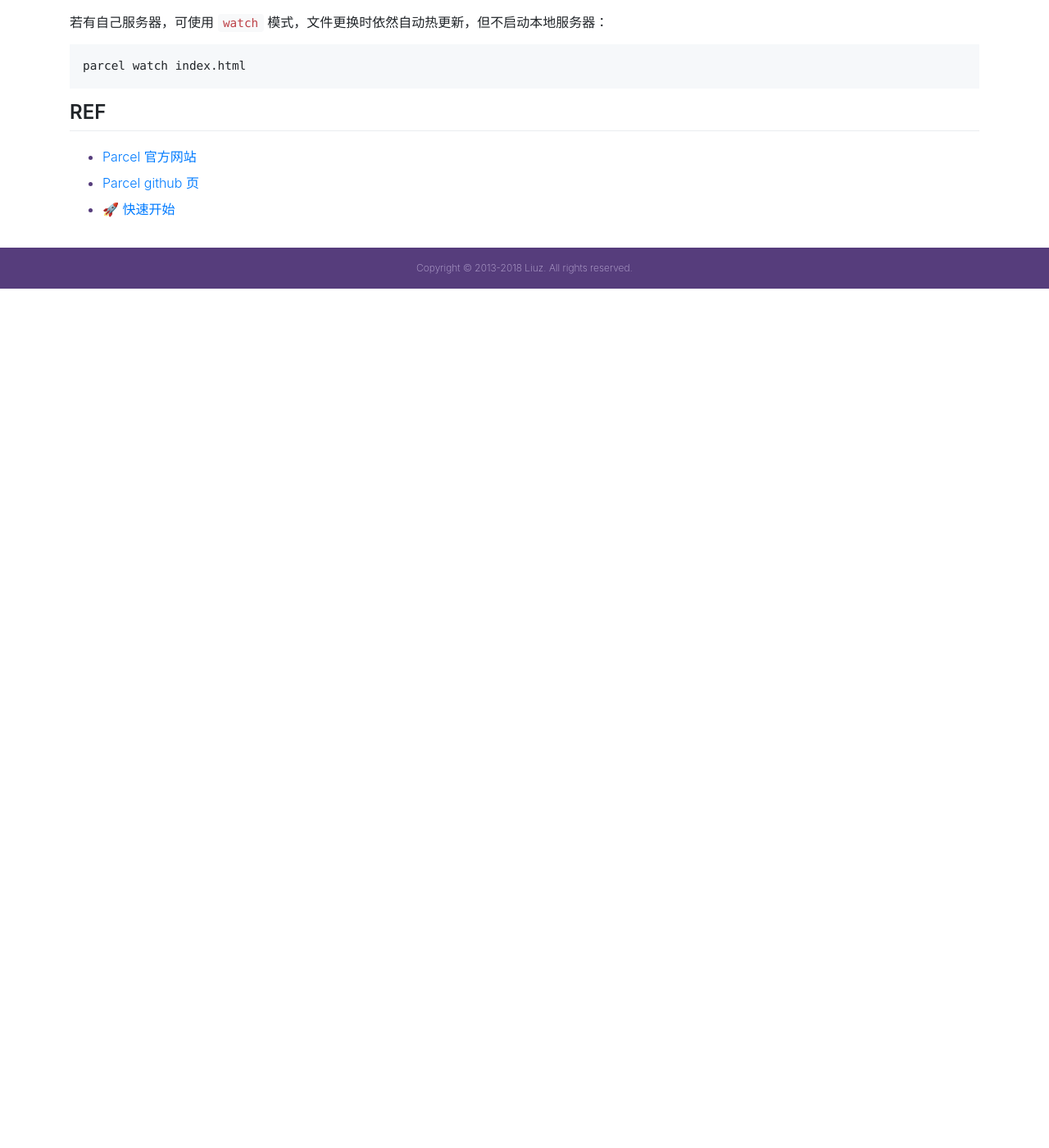
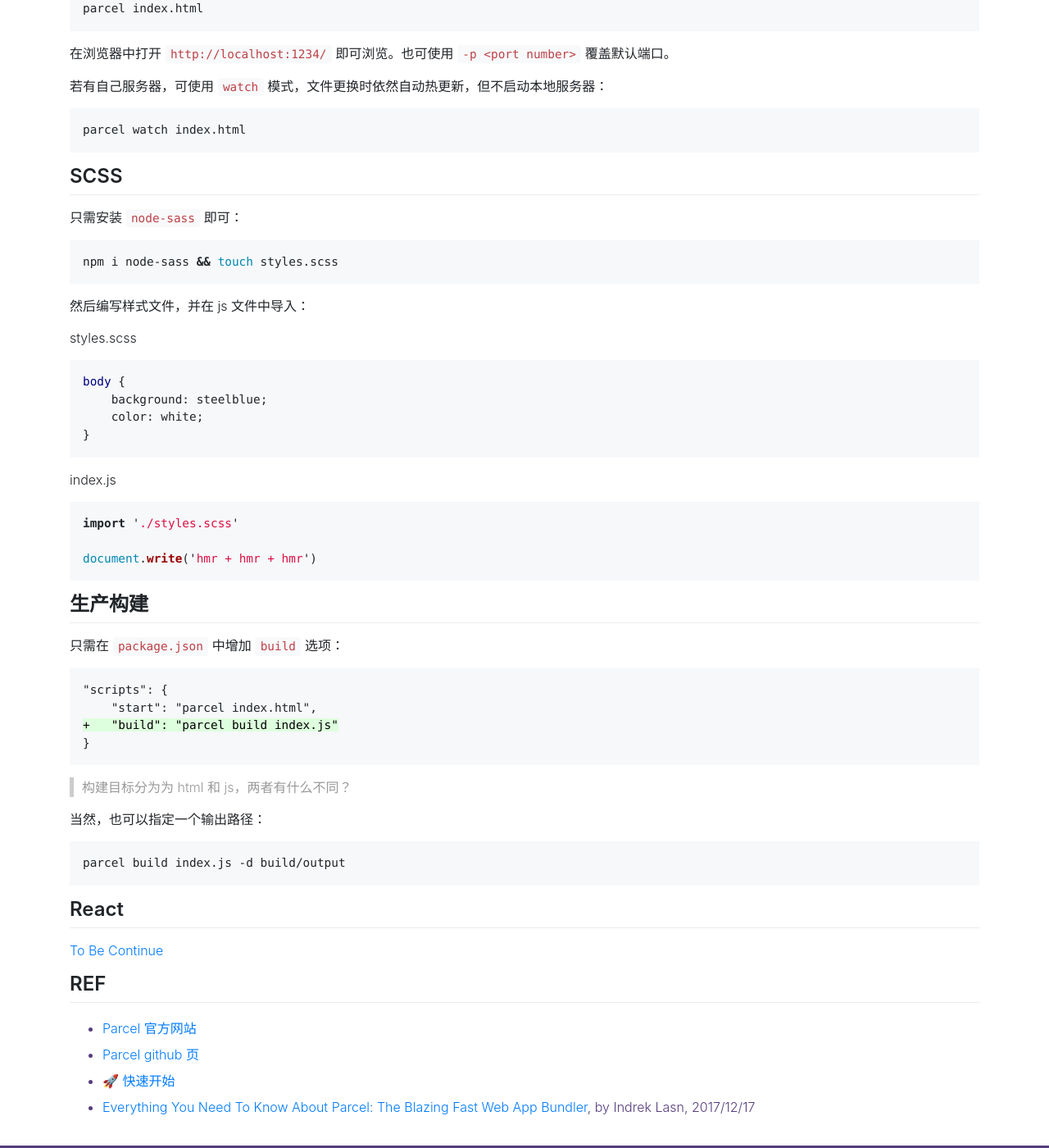
Before and after one commit to liuzhuan/liuzhuan.github.io, a Jekyll site: the page built from _posts/2017-12-31-parceljs-primer.md, in a window 1280 px wide and 1400 px high, scrolled down 1005 px. Shown: the whole window at 82% size. Built offline with Jekyll 4.4.1, drawn with Linux system fonts in a browser that asks for light colours; nearby versions of some CDN libraries; before the commit the page ends 1357 px from its top, so only the background shows below that; some of the changed text lies outside the part shown.

Commit message:
updating parcel content

````diff
--- a/_posts/2017-12-31-parceljs-primer.md
+++ b/_posts/2017-12-31-parceljs-primer.md
@@ -7,6 +7,10 @@ date: 2017-12-31
 parcel，字面含义指“包裹，小包”。在前端领域指一款“极速零配置 Web 应用打包工具”。
 
 它利用多核处理提供极快速度，且无需任何配置。
+
+我们已经有 webpack 和 Rollup, 什么场景下使用 Parcel?
+
+[Indrek Lasn][freecodecamp] 认为，Parcel 适合中小型项目（代码行数小于 15k），webpack 适合大型企业级项目，而 Rollup 适合开发 npm package。
 
 ## 快速开始
 
@@ -55,13 +59,65 @@ parcel index.html
 parcel watch index.html
 ```
 
+## SCSS
+
+只需安装 `node-sass` 即可：
+
+```sh
+npm i node-sass && touch styles.scss
+```
+
+然后编写样式文件，并在 js 文件中导入：
+
+styles.scss
+
+```scss
+body {
+    background: steelblue;
+    color: white;
+}
+```
+
+index.js
+
+```javascript
+import './styles.scss'
+
+document.write('hmr + hmr + hmr')
+```
+
+## 生产构建
+
+只需在 `package.json` 中增加 `build` 选项：
+
+```diff
+"scripts": {
+    "start": "parcel index.html",
++   "build": "parcel build index.js"
+}
+```
+
+> 构建目标分为为 html 和 js，两者有什么不同？
+
+当然，也可以指定一个输出路径：
+
+```
+parcel build index.js -d build/output
+```
+
+## React
+
+[To Be Continue][freecodecamp]
+
 ## REF
 
 - [Parcel 官方网站][home]
 - [Parcel github 页][github]
 - [🚀 快速开始][started]
+- [Everything You Need To Know About Parcel: The Blazing Fast Web App Bundler][freecodecamp], by Indrek Lasn, 2017/12/17
 
 [home]: https://parceljs.org/
 [github]: https://github.com/parcel-bundler/parcel
 [devongovett]: https://github.com/devongovett
 [started]: https://parceljs.org/getting_started.html
+[freecodecamp]: https://medium.freecodecamp.org/all-you-need-to-know-about-parcel-dbe151b70082
````
